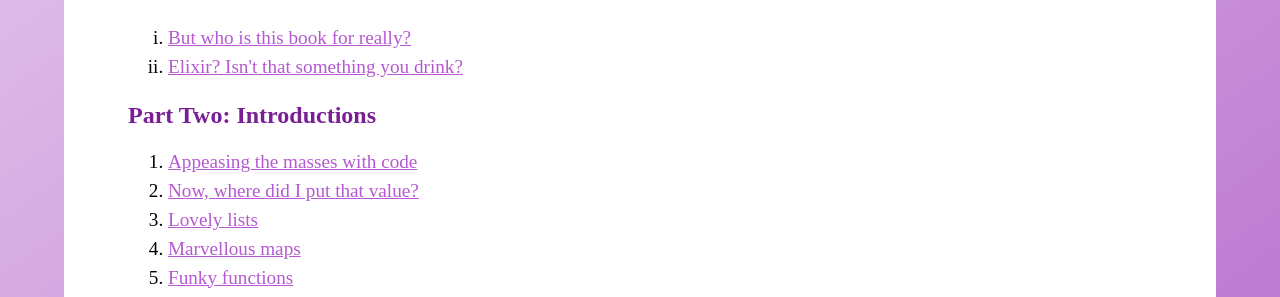
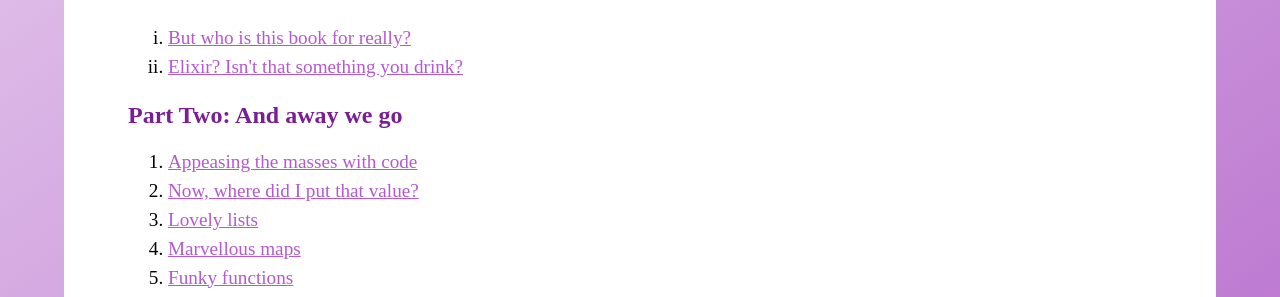
Before and after one commit to radar/joyofelixir, a Jekyll site: the page built from toc.html, in a window 1280 px wide. Shown: the part 145-442 px from the top of the page. Built offline with Jekyll 4.4.1, drawn with Linux system fonts in a browser that asks for light colours; some web fonts are replaced.

Commit message:
Further progress on ch9 ideas

```diff
--- a/_includes/ch/9.html
+++ b/_includes/ch/9.html
@@ -408,10 +408,14 @@
   <h3>Where to find more functions</h3>
 
   <div class='todo'>
+    Talk about the <code>h</code> helper in the iex prompt.
+
+    Talk about tab complete here too?
+
     TODO: Link to https://hexdocs.pm/elixir/
+
   </div>
 
-  <div class='todo'>Chapter is currently unfinished... please hold.</div>
 
   <h3>Exercises</h3>
 
--- a/toc.html
+++ b/toc.html
@@ -12,7 +12,7 @@
   <li><a href='/ii-isnt-that-something-you-drink'>Elixir? Isn't that something you drink?</a></li>
 </ol>
 
-<h2>Part Two: Introductions</h2>
+<h2>Part Two: And away we go</h2>
 
 <ol class='toc'>
   <li><a href='/1-appeasing-the-masses'>Appeasing the masses with code</a></li>
```
